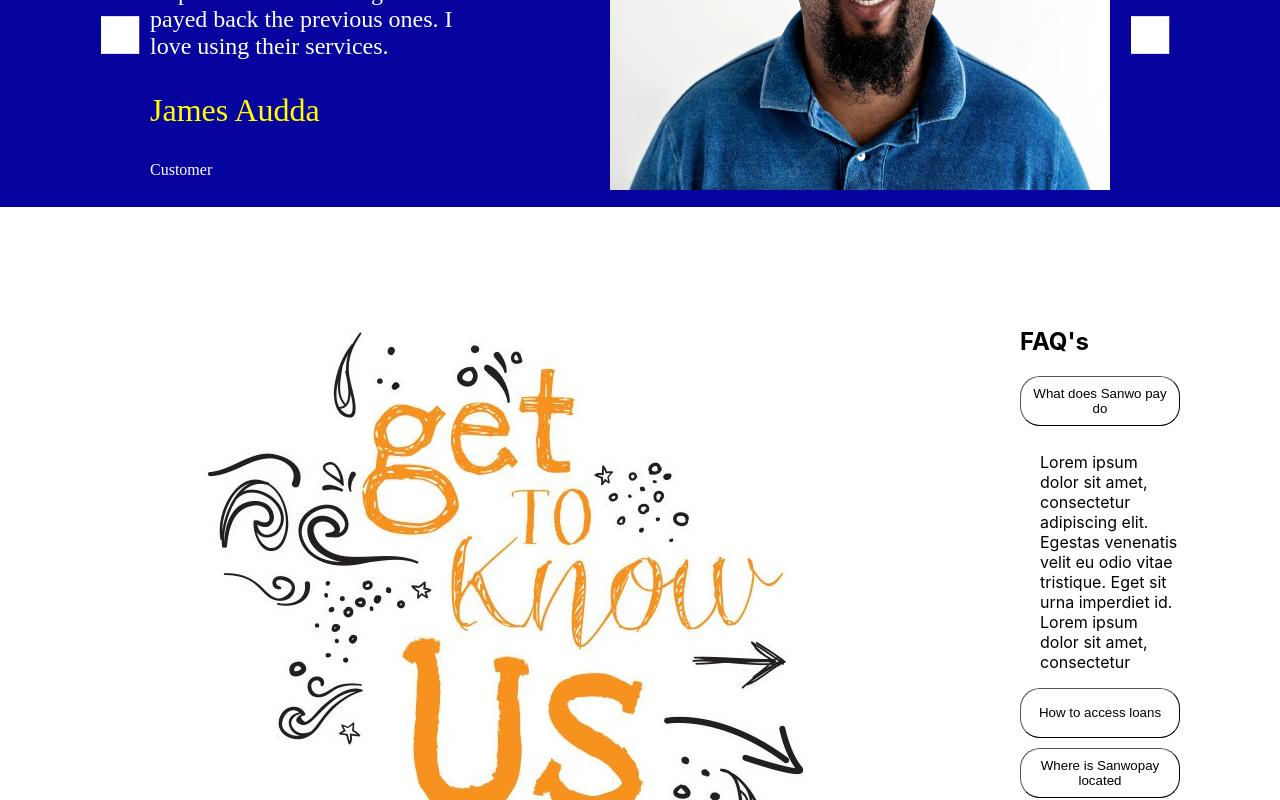
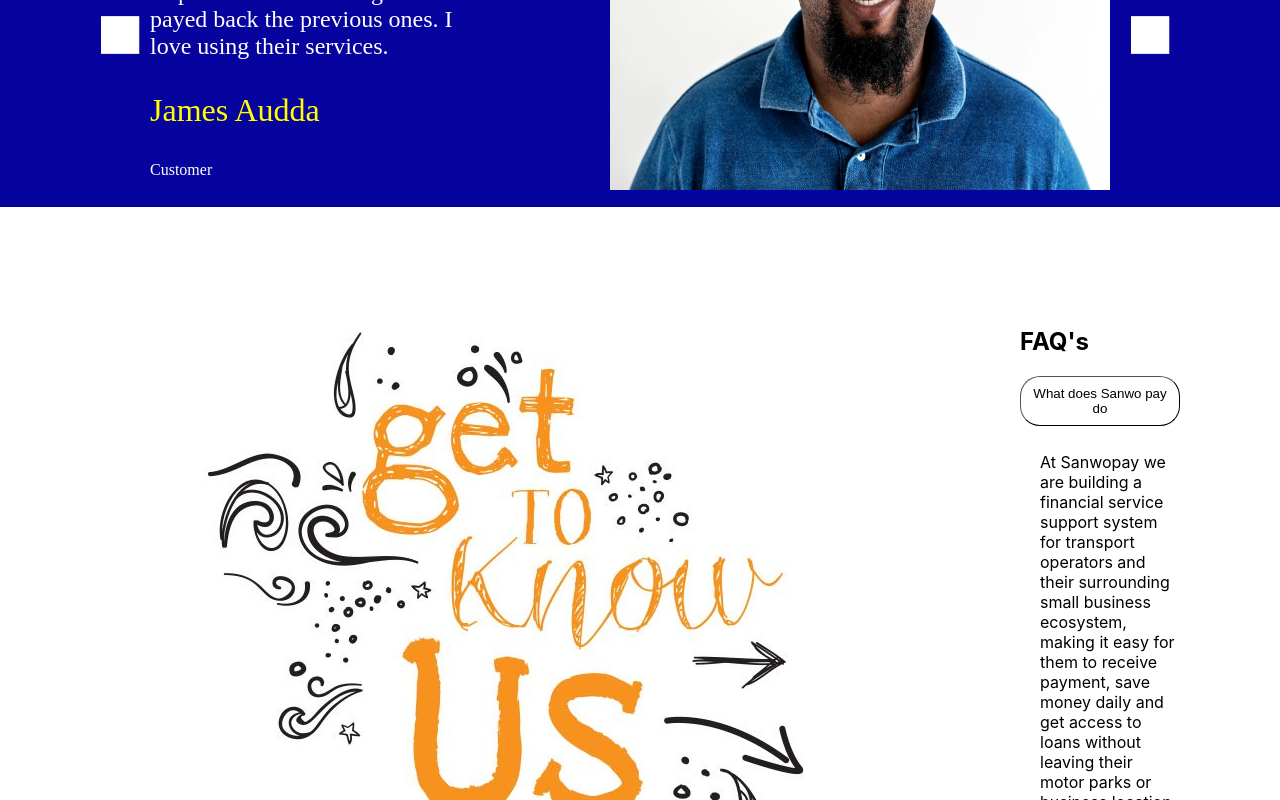
Before and after one commit to developerekene/Sanwopay_website, a React (Create React App) app: page / in a window 1280 px wide. Both pictures are taken after a click on the button "What does Sanwo pay do". Shown: the part 4316-5116 px from the top of the page. Built offline with nearby package versions, Linux system fonts and the light colour scheme.

Commit message:
Main parts of Sanwo pay website done

```diff
--- a/src/ui/screens/About.js
+++ b/src/ui/screens/About.js
@@ -11,43 +11,33 @@ export default function About() {
           About Us
         </p>
         <p className="aboutDivPTwo">
-          Lorem ipsum dolor sit amet, consectetur adipiscing elit. Egestas
-          venenatis velit eu odio vitae tristique. Eget sit urna imperdiet id.
+          We have so much to offer you, check us out.
         </p>
       </div>
       <div className="aboutDivOne">
         <div>
-          <h1>Lorem ipsum dolor sit amet, consectetur</h1>
+          <h1>Offering Financial Services</h1>
           <p className="aboutDivOneP">
-            Lorem ipsum dolor sit amet, consectetur adipiscing elit. Egestas
-            venenatis velit eu odio vitae tristique. Eget sit urna imperdiet id.
-            Lorem ipsum dolor sit amet, consectetur adipiscing elit. Egestas
-            venenatis velit eu odio vitae tristique. Eget sit urna imperdiet id.
-            Lorem ipsum dolor sit amet, consectetur adipiscing elit. Egestas
-            venenatis velit eu odio vitae tristique. Eget sit urna imperdiet id.{" "}
+            Our manin function is to symplify access to finalcial service for transport operators and their surrounding small business echo system.
           </p>
-          <p className="aboutDivOneP">
+          {/* <p className="aboutDivOneP">
             Eget sit urna imperdiet id. Lorem ipsum dolor sit amet, consectetur
             adipiscing elit. Egestas venenatis velit eu odio vitae tristique.
             Eget sit urna imperdiet id.{" "}
-          </p>
+          </p> */}
         </div>
         <div>
-          <Image src={require("../../images/Rectangle4.png")} />
+          <Image width={'100%'} src={require("../../images/FINANCIAL-SERVICES-BUSINESS.jpeg")} />
         </div>
       </div>
       <div className="aboutDivOne">
         <div className="aboutDivOneP">
-          <Image src={require("../../images/Rectangle4.png")} />
+          <Image width={'100%'} src={require("../../images/mobile-2-sanwopay.png")} />
         </div>
         <div>
-          <h1>Lorem ipsum dolor sit amet, consectetur</h1>
+          <h1>Automate Transport Payments</h1>
           <p>
-            Lorem ipsum dolor sit amet, consectetur adipiscing elit. Egestas
-            venenatis velit eu odio vitae tristique. Eget sit urna imperdiet id.
-            Lorem ipsum dolor sit amet, consectetur adipiscing elit. Egestas
-            venenatis velit eu odio vitae tristique. Eget sit urna imperdiet id.
-            Lorem ipsum dolor sit amet, consectetur adipiscing elit.{" "}
+            Using our services, you would be able to pay using our mobile phone using our mobile app. It is that simple. All you need to do is download the app and sign up.
           </p>
           <div style={{ display: "flex" }}>
             <div style={{ marginRight: 20 }}>
@@ -70,8 +60,7 @@ export default function About() {
       <div className="aboutDivTwo">
         <h2 className="aboutDivTwoHtwo">Our Services</h2>
         <p className="aboutDivTwoP">
-          Lorem ipsum dolor sit amet, consectetur adipiscing elit. Egestas
-          venenatis velit eu odio vitae tristique. Eget sit urna imperdiet id.
+          Find all our various services below. We offer a long range of options to choose from.
         </p>
       </div>
       <div>
@@ -87,7 +76,7 @@ export default function About() {
           </div>
           <div className="aboutDivThreeInner">
             <Image src={require("../../images/services.png")} />
-            <h2>Bills Payments</h2>
+            <h2>Transport Payments</h2>
             <p className="aboutDivThreeInnerP">
               Lorem ipsum dolor sit amet, consectetur adipiscing elit. Egestas
               venenatis velit eu odio vitae tristique. Eget sit urna imperdiet
@@ -96,7 +85,7 @@ export default function About() {
           </div>
           <div className="aboutDivThreeInner">
             <Image src={require("../../images/services.png")} />
-            <h2>Bills Payments</h2>
+            <h2>Loan Collection</h2>
             <p className="aboutDivThreeInnerP">
               Lorem ipsum dolor sit amet, consectetur adipiscing elit. Egestas
               venenatis velit eu odio vitae tristique. Eget sit urna imperdiet
@@ -107,7 +96,7 @@ export default function About() {
         <div className="aboutFour">
           <div className="aboutFourInner">
             <Image src={require("../../images/services.png")} />
-            <h2>Bills Payments</h2>
+            <h2>USSD Payments</h2>
             <p className="aboutDivThreeInnerP">
               Lorem ipsum dolor sit amet, consectetur adipiscing elit. Egestas
               venenatis velit eu odio vitae tristique. Eget sit urna imperdiet
@@ -116,7 +105,7 @@ export default function About() {
           </div>
           <div className="aboutFourInner">
             <Image src={require("../../images/services.png")} />
-            <h2>Bills Payments</h2>
+            <h2>Financial Advise</h2>
             <p className="aboutDivThreeInnerP">
               Lorem ipsum dolor sit amet, consectetur adipiscing elit. Egestas
               venenatis velit eu odio vitae tristique. Eget sit urna imperdiet
@@ -139,7 +128,7 @@ export default function About() {
               <Image src={require("../../images/services.png")} />
             </div>
             <h2 className="aboutDivSixInnerH">Samson Bayo</h2>
-            <h5 className="aboutDivSixInnerH">Founder</h5>
+            <h5 className="aboutDivSixInnerH">CEO/Founder</h5>
             <div className="aboutDivSixImage">
               <Image className="aboutDivSixImageMain"
                 src={require("../../images/social.png")}
@@ -154,8 +143,8 @@ export default function About() {
             <div className="aboutDivSixInnerInner">
               <Image src={require("../../images/services.png")} />
             </div>
-            <h2 className="aboutDivSixInnerH">Samson Bayo</h2>
-            <h5 className="aboutDivSixInnerH">Founder</h5>
+            <h2 className="aboutDivSixInnerH">Elisha Eghomwanre</h2>
+            <h5 className="aboutDivSixInnerH">COO/Founder</h5>
             <div className="aboutDivSixImage">
               <Image
                 className="aboutDivSixImageMain"
@@ -171,8 +160,8 @@ export default function About() {
             <div className="aboutDivSixInnerInner">
               <Image src={require("../../images/services.png")} />
             </div>
-            <h2 className="aboutDivSixInnerH">Samson Bayo</h2>
-            <h5 className="aboutDivSixInnerH">Founder</h5>
+            <h2 className="aboutDivSixInnerH">Arron Israel</h2>
+            <h5 className="aboutDivSixInnerH">CTO</h5>
             <div className="aboutDivSixImage">
               <Image
                 className="aboutDivSixImageMain"
@@ -192,8 +181,8 @@ export default function About() {
             <div className="aboutDivSixInnerInner">
               <Image src={require("../../images/services.png")} />
             </div>
-            <h2 className="aboutDivSixInnerH">Samson Bayo</h2>
-            <h5 className="aboutDivSixInnerH">Founder</h5>
+            <h2 className="aboutDivSixInnerH">Deborah Ologundudu</h2>
+            <h5 className="aboutDivSixInnerH">UI/UX</h5>
             <div className="aboutDivSixImage">
               <Image className="aboutDivSixImageMain"
                 src={require("../../images/social.png")}
@@ -208,8 +197,8 @@ export default function About() {
             <div className="aboutDivSixInnerInner">
               <Image src={require("../../images/services.png")} />
             </div>
-            <h2 className="aboutDivSixInnerH">Samson Bayo</h2>
-            <h5 className="aboutDivSixInnerH">Founder</h5>
+            <h2 className="aboutDivSixInnerH">Ekenedilichukwu Okoli</h2>
+            <h5 className="aboutDivSixInnerH">Software Engineer</h5>
             <div className="aboutDivSixImage">
               <Image
                 className="aboutDivSixImageMain"
@@ -225,8 +214,8 @@ export default function About() {
             <div className="aboutDivSixInnerInner">
               <Image src={require("../../images/services.png")} />
             </div>
-            <h2 className="aboutDivSixInnerH">Samson Bayo</h2>
-            <h5 className="aboutDivSixInnerH">Founder</h5>
+            <h2 className="aboutDivSixInnerH">Kenneth Ajah</h2>
+            <h5 className="aboutDivSixInnerH">Software Developer</h5>
             <div className="aboutDivSixImage">
               <Image
                 className="aboutDivSixImageMain"
--- a/src/ui/screens/Home.js
+++ b/src/ui/screens/Home.js
@@ -51,7 +51,11 @@ export const Home = () => {
             A seamless way to pay for bus ride, goods and services in the open
             market, pay that Boli seller along the road without cash.
           </p>
-          <Button className="baseButton" variant="dark" href="https://play.google.com/store/apps/details?id=com.sanwopay">
+          <Button
+            className="baseButton"
+            variant="dark"
+            href="https://play.google.com/store/apps/details?id=com.sanwopay"
+          >
             Get started
           </Button>
         </div>
@@ -93,10 +97,10 @@ export const Home = () => {
           </div>
           <div>
             <h1>03</h1>
-            <h3>Guaranted Saftey</h3>
+            <h3>On Cash payments</h3>
             <p className="divListP">
-              Egestas Vensatis velit eu odio vitae tristique. Egit sit urna
-              imperdiet id orem ipsum dolor sit.
+              Don't have cash at the moment? Worry no more. You can make use of
+              our app and in one clean swipe, your payments can be done.
             </p>
           </div>
         </div>
@@ -114,7 +118,9 @@ export const Home = () => {
         <div className="divImageTextInner">
           <h1>Exciting possibilities with Sanwopay</h1>
           <p>
-          you can easily pay a busdriver/shop owner, save money daily, apply and get transport loan all in one place.</p>
+            you can easily pay a busdriver/shop owner, save money daily, apply
+            and get transport loan all in one place.
+          </p>
           <p>
             <ul>
               <li>Daily Savings</li>
@@ -132,9 +138,9 @@ export const Home = () => {
         <div className="divImageTextInner">
           <h1>Scan to pay at Merchant outlets.</h1>
           <p>
-          merchants can use Sanwopay to receive payments from customers at check out points. its easy and faster.
+            merchants can use Sanwopay to receive payments from customers at
+            check out points. its easy and faster.
           </p>
-
         </div>
         <div>
           <Image
@@ -151,30 +157,39 @@ export const Home = () => {
         <div className="worksMainDiv">
           <div>
             <div className="worksImage">
-            <AiOutlineUserAdd  style={{width: 60, height: 60, color: "blue"}}/>
+              <AiOutlineUserAdd
+                style={{ width: 60, height: 60, color: "blue" }}
+              />
             </div>
 
             <h3 className="worksh3">Register</h3>
             <p className="worksP">
-            Download and register on the Sanwopay APP, or sign up through our community agents to become a user.
+              Download and register on the Sanwopay APP, or sign up through our
+              community agents to become a user.
             </p>
           </div>
           <div>
             <div className="worksImage">
-              <AiOutlineUserAdd  style={{width: 60, height: 60, color: "blue"}}/>
+              <AiOutlineUserAdd
+                style={{ width: 60, height: 60, color: "blue" }}
+              />
             </div>
             <h3 className="worksh3">Top up wallet</h3>
             <p className="worksP">
-            Add money to your wallet using the top-up button or cash in through our community agents nearest.
+              Add money to your wallet using the top-up button or cash in
+              through our community agents nearest.
             </p>
           </div>
           <div>
             <div className="worksImage">
-            <AiOutlineUserAdd  style={{width: 60, height: 60, color: "blue"}}/>
+              <AiOutlineUserAdd
+                style={{ width: 60, height: 60, color: "blue" }}
+              />
             </div>
             <h3 className="worksh3">Success</h3>
             <p className="worksP">
-            You can now use Sanwopay to pay for your bus fare, pay for goods and get qualified for loans
+              You can now use Sanwopay to pay for your bus fare, pay for goods
+              and get qualified for loans
             </p>
           </div>
         </div>
@@ -182,7 +197,9 @@ export const Home = () => {
       <div className="vidDiv">
         <h1>Do More With SanwoPay</h1>
         <p>
-        Become a community agent by helping the people in your community access basic financial services through our platform while you earn money, to become an agent contact us services@sanwopay.com
+          Become a community agent by helping the people in your community
+          access basic financial services through our platform while you earn
+          money, to become an agent contact us services@sanwopay.com
         </p>
         <div className="vidDivImage">
           <Image
@@ -215,7 +232,9 @@ export const Home = () => {
         </div>
         <div>
           <p className="testimonalP">
-            I have been using Sanwopay for the last 4 months now, anytime i need cash they are always availiable to dispense it. Well as long as i have payed back the previous ones. I love using their services.
+            I have been using Sanwopay for the last 4 months now, anytime i need
+            cash they are always availiable to dispense it. Well as long as i
+            have payed back the previous ones. I love using their services.
           </p>
           <p className="testimonalP2">James Audda</p>
           <p>Customer</p>
@@ -247,9 +266,11 @@ export const Home = () => {
               What does Sanwo pay do
             </button>
             <p style={{ display: questionOne, paddingLeft: 20 }}>
-              Lorem ipsum dolor sit amet, consectetur adipiscing elit. Egestas
-              venenatis velit eu odio vitae tristique. Eget sit urna imperdiet
-              id. Lorem ipsum dolor sit amet, consectetur
+              At Sanwopay we are building a financial service support system for
+              transport operators and their surrounding small business
+              ecosystem, making it easy for them to receive payment, save money
+              daily and get access to loans without leaving their motor parks or
+              business location.
             </p>
           </div>
           <div>
@@ -257,9 +278,9 @@ export const Home = () => {
               How to access loans
             </button>
             <p style={{ display: questionTwo, paddingLeft: 20 }}>
-              Lorem ipsum dolor sit amet, consectetur adipiscing elit. Egestas
-              venenatis velit eu odio vitae tristique. Eget sit urna imperdiet
-              id. Lorem ipsum dolor sit amet, consectetur
+              Walk up to any of our offices, meet and chat with a Sanwopay
+              representative, We'll run background checks and finally credit you
+              bank account.
             </p>
           </div>
           <div>
@@ -267,9 +288,7 @@ export const Home = () => {
               Where is Sanwopay located
             </button>
             <p style={{ display: questionThree, paddingLeft: 20 }}>
-              Lorem ipsum dolor sit amet, consectetur adipiscing elit. Egestas
-              venenatis velit eu odio vitae tristique. Eget sit urna imperdiet
-              id. Lorem ipsum dolor sit amet, consectetur
+              Current in 6 bus locations in Lagos. You can get our services in any of these locations.
             </p>
           </div>
         </div>
```
Also changed, not shown: src/style/style.css (+39 -6 lines), src/ui/components/Footer.js (+10 -9 lines), src/images/FINANCIAL-SERVICES-BUSINESS.jpeg (added).
